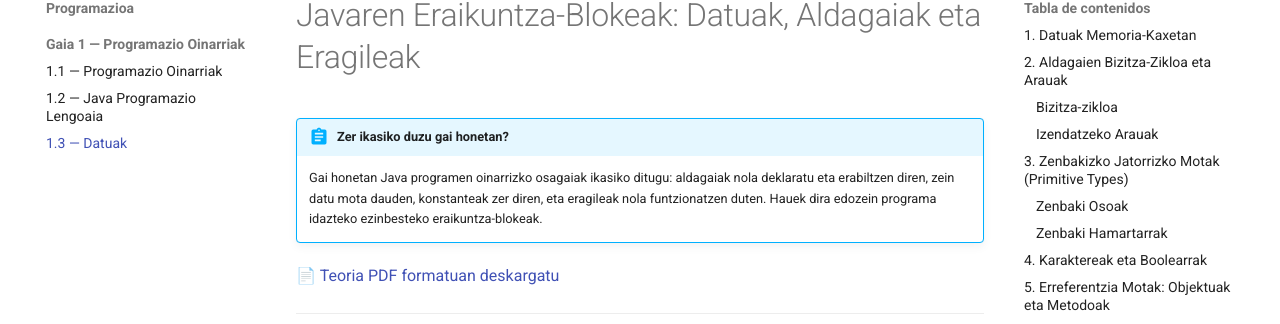
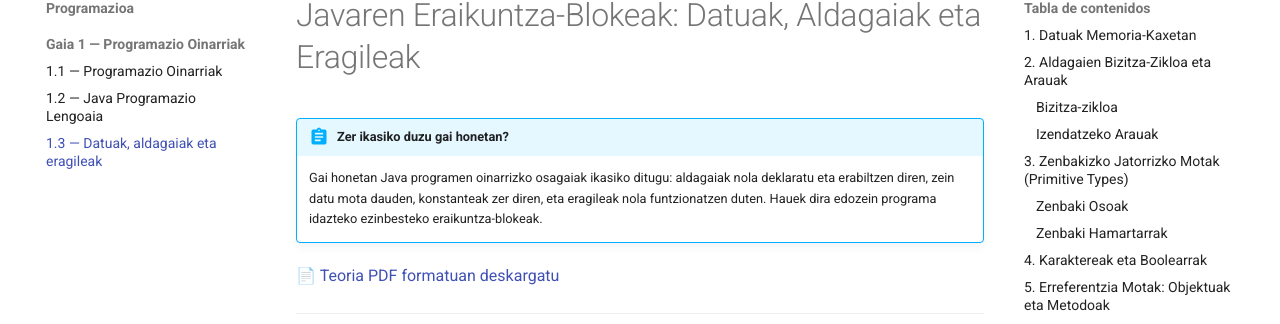
Before and after one commit to RomanOlea/apuntes-programacion, an MkDocs documentation site: the page built from docs/programazioa/gaia1/datuak-aldagaiak-eragileak.md, in a window 1280 px wide. Shown: the part 151-475 px from the top of the page. Built offline with MkDocs 1.6.1 and Material for MkDocs 9.7.7, drawn with Linux system fonts in a browser that asks for light colours.

Commit message:
Update mkdocs.yml

```diff
--- a/mkdocs.yml
+++ b/mkdocs.yml
@@ -26,4 +26,4 @@
     - Gaia 1 — Programazio Oinarriak:
       - 1.1 — Programazio Oinarriak: programazioa/gaia1/programazio-oinarriak.md
       - 1.2 — Java Programazio Lengoaia: programazioa/gaia1/java-programazio-lengoaia.md
-      - 1.3 — Datuak: programazioa/gaia1/datuak-aldagaiak-eragileak.md
+      - 1.3 — Datuak, aldagaiak eta eragileak: programazioa/gaia1/datuak-aldagaiak-eragileak.md
```
